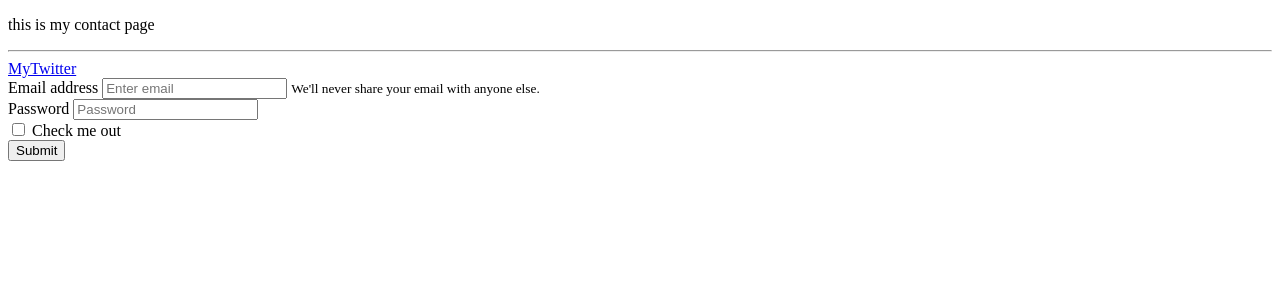
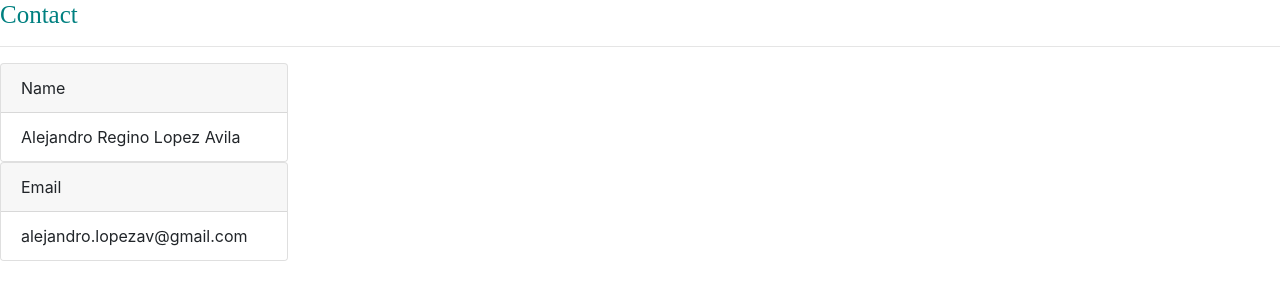
Before and after one commit to xanderlav/Bootstrap-Portfolio, a plain HTML site: page contact.html in a window 1280 px wide. Drawn offline with nearby package versions, Linux system fonts and the light colour scheme.

Commit message:
More changes

```diff
--- a/assets/css/style.css
+++ b/assets/css/style.css
@@ -3,3 +3,10 @@ p{
     font-size: 18px;
     color: teal;
 }
+
+h1{
+    font-family: 'Times New Roman', Times, serif;
+    font-size: 25px;
+    font-style: "bold";
+    color: teal;
+}
--- a/contact.html
+++ b/contact.html
@@ -1,28 +1,30 @@
-<!DOCTYPE html>
-<body>
+<!DOCTYPE>
+<html>
     <head>
-            <title>Contact info</title>
+        <title>Contact info</title>
+        <!-- Refers to bootstrap css file -->
+        <link rel="stylesheet" href="https://maxcdn.bootstrapcdn.com/bootstrap/4.0.0/css/bootstrap.min.css">
+        <link rel="stylesheet" href="assets/css/style.css">
+
     </head>
     <body>
-        <p>this is my contact page</p>
+        <h1>Contact</h1>
         <hr>
-        <a href="http://twitter/xanderlav">MyTwitter</a>
-        <form>
-                <div class="form-group">
-                  <label for="exampleInputEmail1">Email address</label>
-                  <input type="email" class="form-control" id="exampleInputEmail1" aria-describedby="emailHelp" placeholder="Enter email">
-                  <small id="emailHelp" class="form-text text-muted">We'll never share your email with anyone else.</small>
+        <div class="card" style="width: 18rem;">
+            <div class="card-header">
+                  Name
+            </div>
+                <ul class="list-group list-group-flush">
+                    <li class="list-group-item">Alejandro Regino Lopez Avila</li>
+                </ul>
+        </div>
+        <div class="card" style="width: 18rem;">
+                <div class="card-header">
+                      Email
                 </div>
-                <div class="form-group">
-                  <label for="exampleInputPassword1">Password</label>
-                  <input type="password" class="form-control" id="exampleInputPassword1" placeholder="Password">
-                </div>
-                <div class="form-group form-check">
-                  <input type="checkbox" class="form-check-input" id="exampleCheck1">
-                  <label class="form-check-label" for="exampleCheck1">Check me out</label>
-                </div>
-                <button type="submit" class="btn btn-primary">Submit</button>
-              </form>
+                    <ul class="list-group list-group-flush">
+                        <li class="list-group-item">alejandro.lopezav@gmail.com</li>
+                    </ul>
+            </div>
     </body>
-
-</body>
+</html>
```
Also changed, not shown: index.html (+1 -1 lines).
